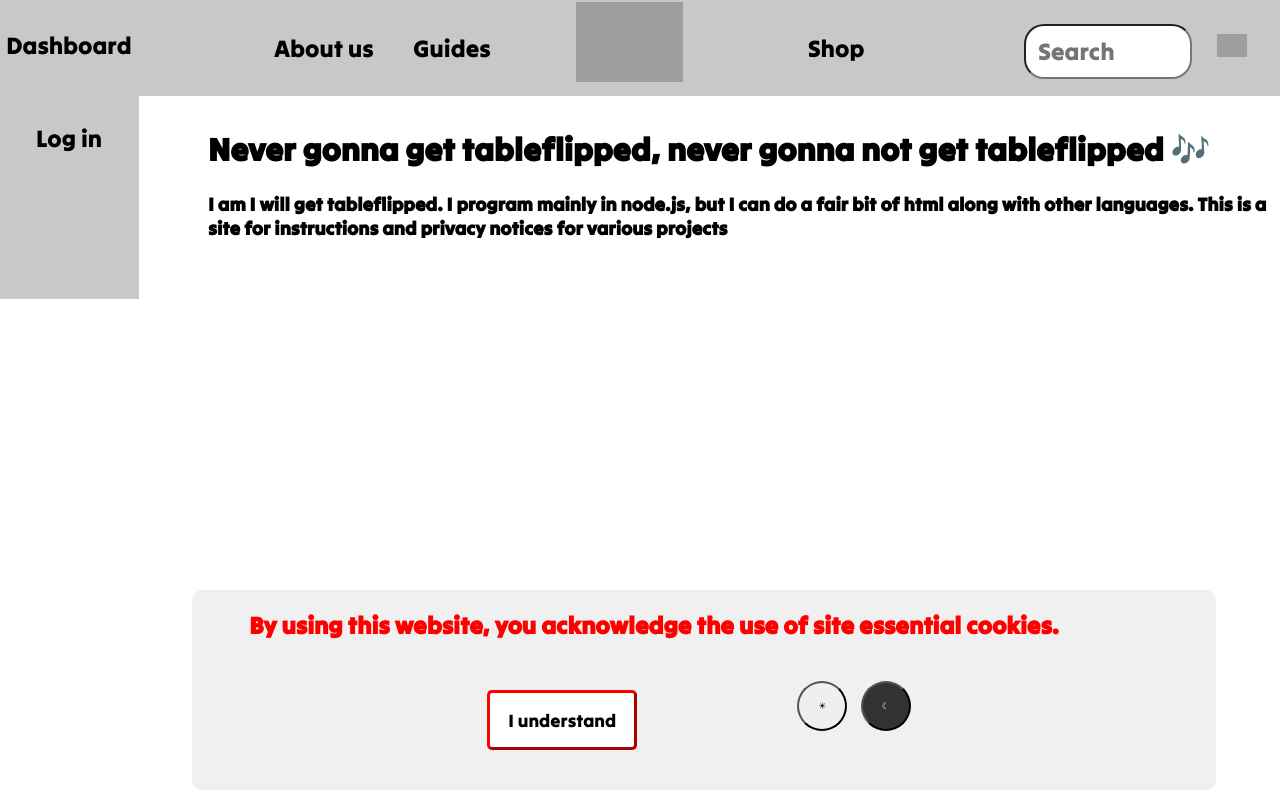
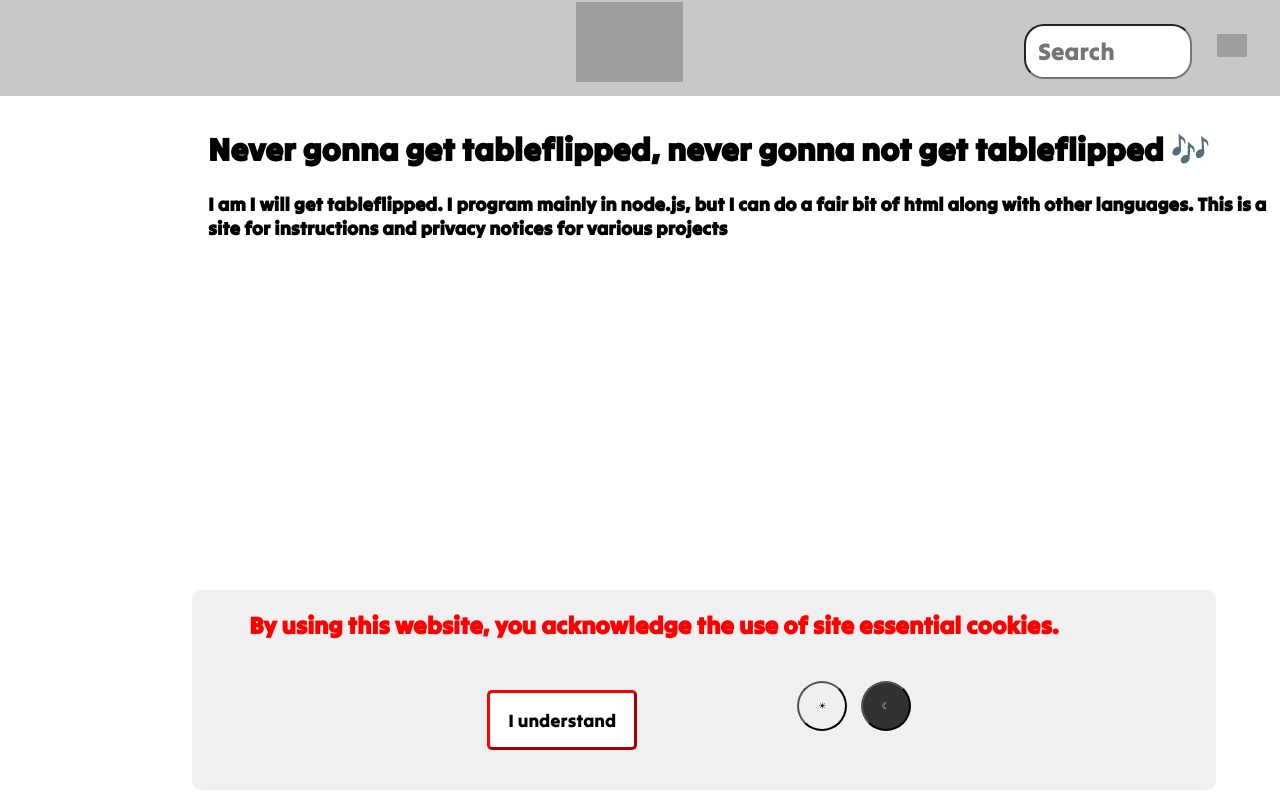
Before and after one commit to Ill-tableflip-U/Ill-tableflip-U.github.io, a website: page index.html in a window 1280 px wide. Drawn offline with Linux system fonts and the light colour scheme; grey boxes are pictures that could not be loaded; a script that the page names is missing.

Commit message:
Update index.html

```diff
--- a/index.html
+++ b/index.html
@@ -86,33 +86,6 @@
             <button class="themebutton" style="color: white;margin-left: 10px;background-color: rgb(50,50,50);" id="darkbutton">☾</button>
 
         </div>
-            <a href="/Guides.html" class="menulinkxy" style="margin-left: 30%"><button  type="button" class="topmenu topmenulink" ><p  class="topmenutext" style="z-index: 2;font-family: themefont;">Guides</p></button></a>
-        <a href="/Contact.html" class="menulinkxy" style="margin-left: 20%"><button  type="button" class="topmenu topmenulink" ><p  class="topmenutext" style="z-index: 2;font-family: themefont;">About us</p></button></a>
-        <a href="/shop.html" class="menulinkxy" style="margin-left: 60%"><button  type="button" class="topmenu topmenulink" ><p  class="topmenutext" style="z-index: 2;font-family: themefont;">Shop</p></button></a>
-        <button type="button" id="accountoptions" class="topmenu topmenulink">
-          <div class='fullwhite' id="accountoptionspopup">
-            <a href="./dashboard.html" class="fullwhite backlinks"><br>Dashboard<br><br></a>
-            <a id="login" class="fullwhite backlinks"><br>Log in<br><br></a>
-
-          </div>
-          <p id="greeting">Account</p>
-        </button>
-
-        <!--button id="login" class="pagecontent pagecontentstatic">.</button>
-        <button id="logout" class="pagecontent pagecontentstatic">.</button></button>-->
-        <div class="fullwhite" id="bannerimage">
-            <ul>
-
-
-                <input class="blackwhite" type="text" style="font-family: themefont;" id="search" name="Search" placeholder="Search" onkeyup="researchpages()" title="Search"></input>
-                <img id="searchlogo" src="https://cdn-icons-png.flaticon.com/128/54/54481.png" class="searchlogo" alt="Search"></img>
-                <!--<img id="darksearch"  src="./image (1).png" class="searchlogo" alt="Search"></img>-->
-
-
-            </ul>
-
-        <a href="/"><img class="logoimg topmenu" src="https://th.bing.com/th/id/R.6a2cacc6138177dfd129d7e327dc1060?rik=sw57rJDvOIE%2b1w&riu=http%3a%2f%2fcaps.pictures%2f200%2f1-shrek%2ffull%2fshrek-disneyscreencaps.com-39.jpg&ehk=wEf5lBJv5qBA1UUELwG2rQnWyMynHd1ayz4nVsyqDRw%3d&risl=&pid=ImgRaw&r=0" alt="Site logo"></a>
-
 
 
         <table style="display: none;"  id="PageGlobalList"  >
@@ -121,10 +94,9 @@
         </tbody>
         </table>
 
+        <script src="./menubar.js"></script>
+        <script src="EmbeddedSharedFunctions.js"></script>
 
-        <script src="EmbeddedSharedFunctions.js"></script>
-        <script src="https://cdn.auth0.com/js/auth0-spa-js/2.0/auth0-spa-js.production.js"></script>
-        <script src="auth.js"></script>
 
         </div>
 
```
